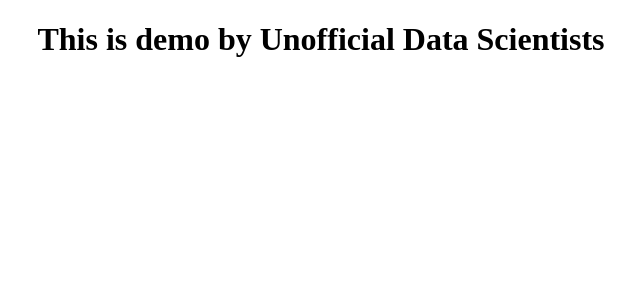
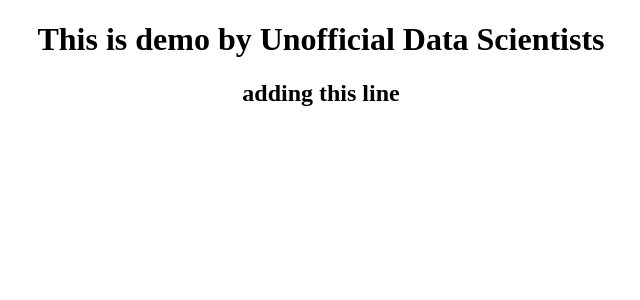
Before and after one commit to Unofficial-Data-Scientists/flaskapp-cicd-awsazure, a Flask app: template templates/home.html in a window 1280 px wide. Shown: the top 300 px of the page, without its empty margins (319-959 px from the left). Run offline with Flask 2, Linux system fonts and the light colour scheme; the template is opened without the code that fills it, so the values that code supplies are empty.

Commit message:
added new line

```diff
--- a/templates/home.html
+++ b/templates/home.html
@@ -6,7 +6,8 @@
 	<link rel="stylesheet" href="{{ url_for('static', filename='style.css') }}">
 </head>
 <body>
-<h1>This is demo by Unofficial Data Scientists</h3>
+<h1>This is demo by Unofficial Data Scientists</h1>
+<h2>adding this line</h2>
 </body>
 </body>
 </html>
```
Also changed, not shown: static/style.css (renamed from New folder/style.css).
